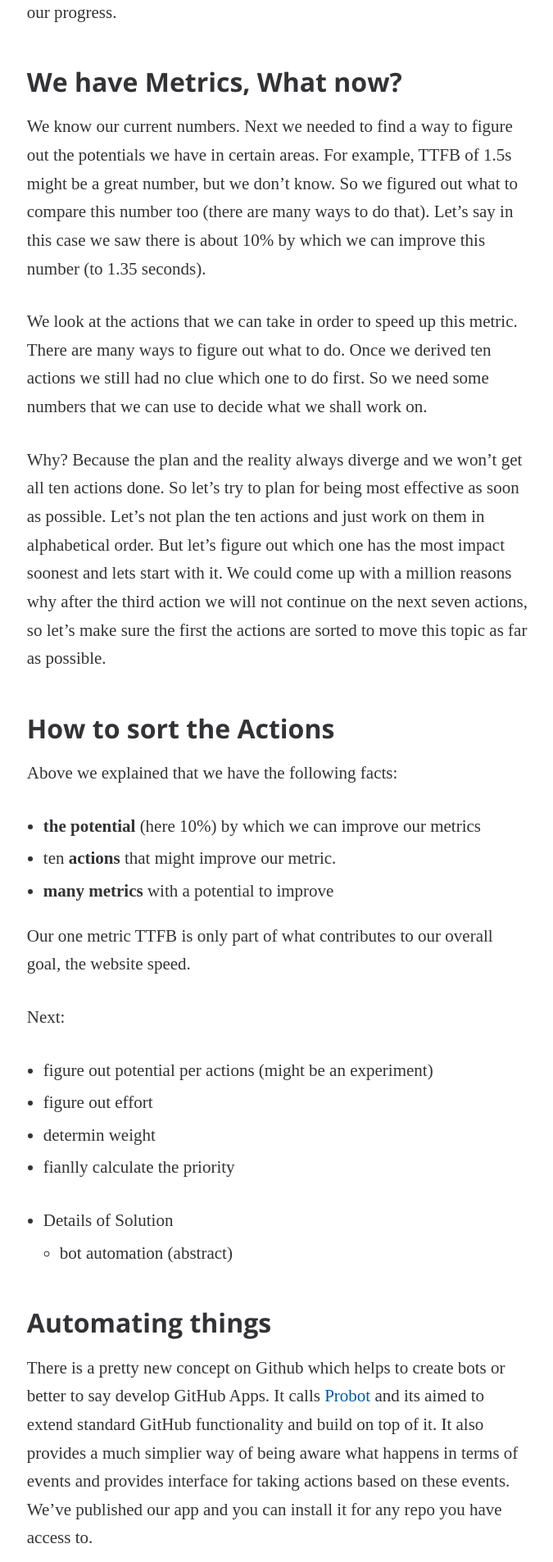
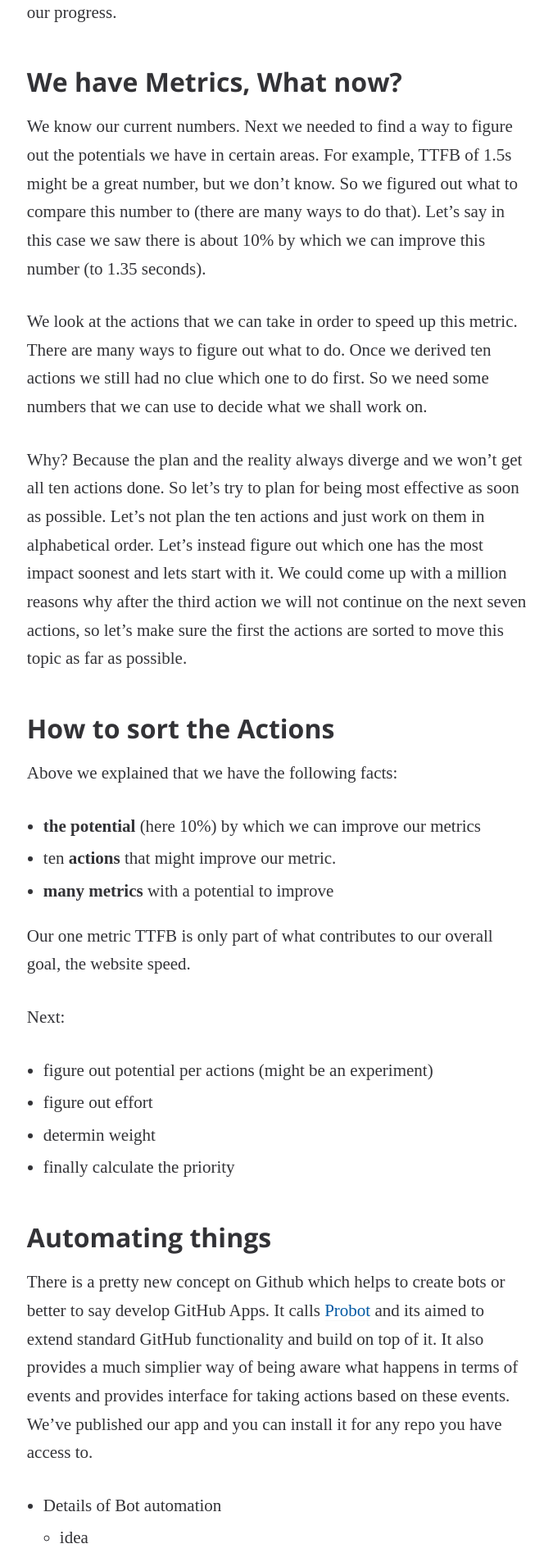
Before and after one commit to holidaycheck/tech-blog, a Jekyll site: the page built from _posts/2018-02-23-metrics-priority.md, in a window 1280 px wide. Shown: the part 1461-3367 px from the top of the page at 82% size, without its empty margins (300-975 px from the left). Built offline with Jekyll 4.4.1, drawn with Linux system fonts in a browser that asks for light colours; some web fonts are replaced.

Commit message:
Fix new lines and some typos

```diff
--- a/_posts/2018-02-23-metrics-priority.md
+++ b/_posts/2018-02-23-metrics-priority.md
@@ -12,13 +12,9 @@
 
 Working in small iterations, being data-driven, user-input driven or simply lean is our ideal
 style of working. And it is awesome when this works. But there are also other situations where
-we have a big pile of work ahead of us that we need to sort out somehow. If it is a huge backlog
-with ideas, some tasks that "just need to be done" or whatever the reason is that makes us
-have lots of things on our plate (or in our backlog), we want to get them done efficiently.
+we have a big pile of work ahead of us that we need to sort out somehow. If it is a huge backlog with ideas, some tasks that "just need to be done" or whatever the reason is that makes us have lots of things on our plate (or in our backlog), we want to get them done efficiently.
 
-In this post we will describe one way of how we started to prioritize our tasks.
-Starting from actual metrics that we want to improve, we collected actions that we can do
-and next we needed to figure out how to sort the actions to achieve an impact sooner.
+In this post we will describe one way of how we started to prioritize our tasks. Starting from actual metrics that we want to improve, we collected actions that we can do and next we needed to figure out how to sort the actions to achieve an impact sooner.
 
 ## What's the problem?
 
@@ -27,8 +23,7 @@
 The reason why to work on website speed is not questionable.
 
 Next we need numbers, so we setup tools that help us steadily figure out our numbers, such
-as TTFB (time to first byte) and TTI (time to interactive). We also measured the file sizes of the
-downloads (JavaScript files, CSS, images, ...) needed to render our website.
+as TTFB (time to first byte) and TTI (time to interactive). We also measured the file sizes of the  downloads (JavaScript files, CSS, images, ...) needed to render our website.
 We setup a continuous measuring for it, which reports numbers and shows our progress.
 
 [impact-1]: ???
@@ -40,17 +35,12 @@
 
 We know our current numbers. Next we needed to find a way to figure out the potentials we have
 in certain areas. For example, TTFB of 1.5s might be a great number, but we don't know. So
-we figured out what to compare this number too (there are many ways to do that). Let's say in this case
-we saw there is about 10% by which we can improve this number (to 1.35 seconds).
+we figured out what to compare this number to (there are many ways to do that). Let's say in this case we saw there is about 10% by which we can improve this number (to 1.35 seconds).
 
-We look at the actions that we can take in order to speed up this metric.
-There are many ways to figure out what to do. Once we derived ten actions
-we still had no clue which one to do first. So we need some numbers that we can use to decide
-what we shall work on.
+We look at the actions that we can take in order to speed up this metric. There are many ways to figure out what to do. Once we derived ten actions we still had no clue which one to do first. So we need some numbers that we can use to decide what we shall work on.
 
-Why? Because the plan and the reality always diverge and we won't get all ten actions done. So let's
-try to plan for being most effective as soon as possible. Let's not plan the ten actions
-and just work on them in alphabetical order. But let's figure out which one has
+Why? Because the plan and the reality always diverge and we won't get all ten actions done. So let's try to plan for being most effective as soon as possible. Let's not plan the ten actions
+and just work on them in alphabetical order. Let's instead figure out which one has
 the most impact soonest and lets start with it. We could come up with a million
 reasons why after the third action we will not continue on the next seven actions, so
 let's make sure the first the actions are sorted to move this topic as far as possible.
@@ -68,10 +58,7 @@
 - figure out potential per actions (might be an experiment)
 - figure out effort
 - determin weight
-- fianlly calculate the priority
-
-* Details of Solution
-  - bot automation (abstract)
+- finally calculate the priority
 
 
 ## Automating things
```
